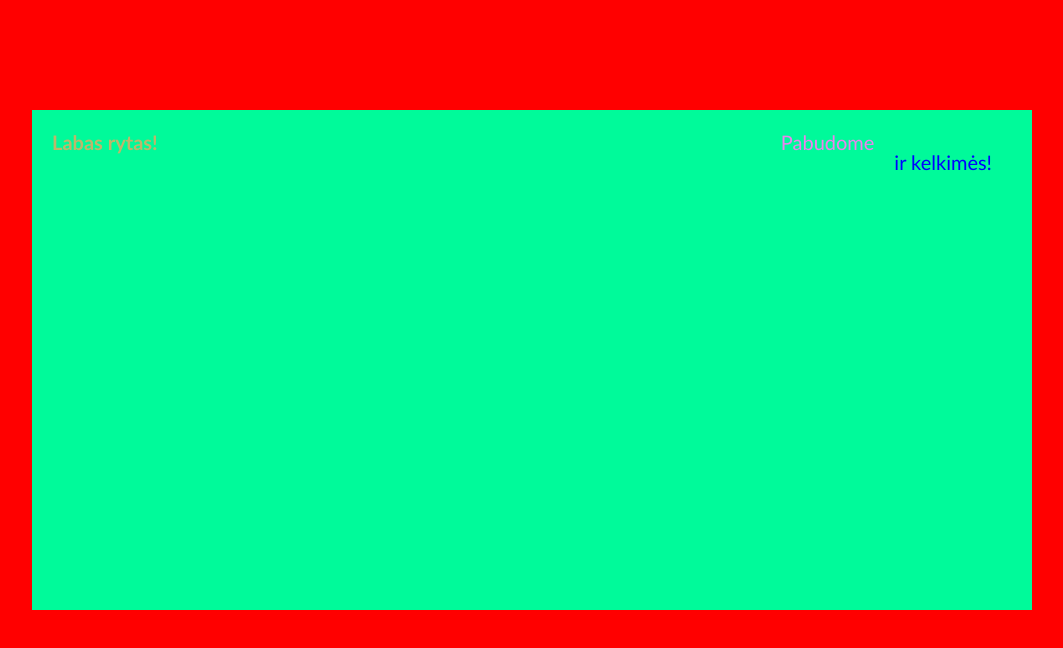
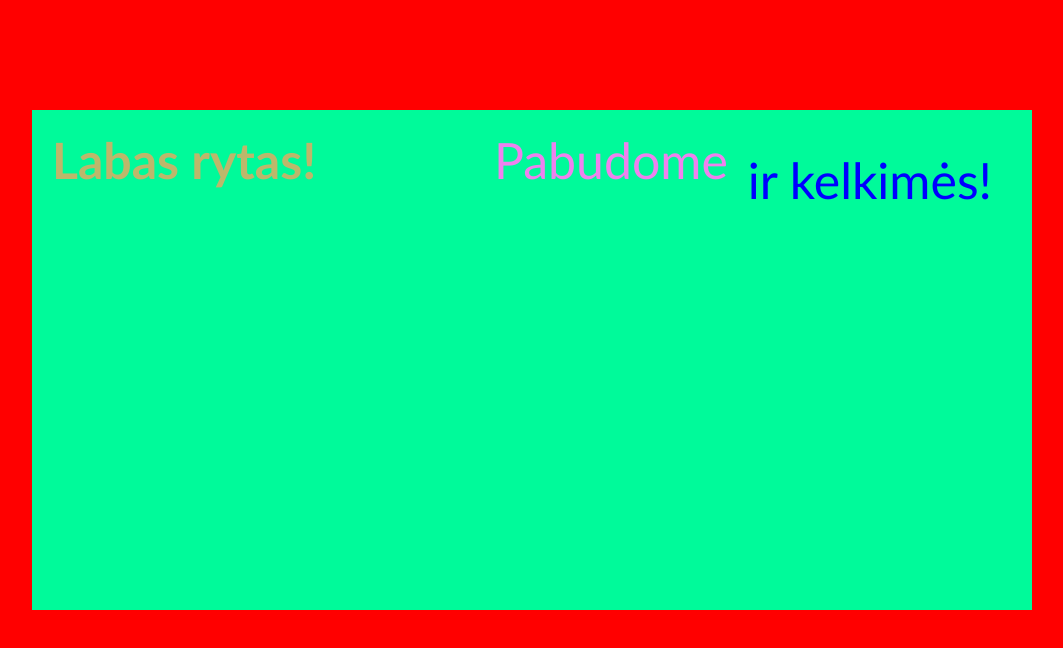
Before and after one commit to Gretata/6-Testas-1, a plain HTML site: page index.html in a window 1280 px wide. Shown: the whole page, without its empty margins (108-1171 px from the left). Drawn offline with Linux system fonts and the light colour scheme.

Commit message:
final steps

```diff
--- a/css/style.css
+++ b/css/style.css
@@ -29,14 +29,14 @@ h1 {
     display: inline-block;
     float: left;
     color: darkkhaki;
-    font-size: 20px;
+    font-size: 50px;
     padding: 20px;
 }
 
 p { display: inline-block;
     float: right;
     color: violet;
-    font-size: 20px;
+    font-size: 50px;
     padding: 20px;
 }
 
@@ -44,6 +44,6 @@ span {
     display: inline-block;
     float: right;
     color: blue;
-    font-size: 20px;
+    font-size: 50px;
     padding: 20px;
 }
```
